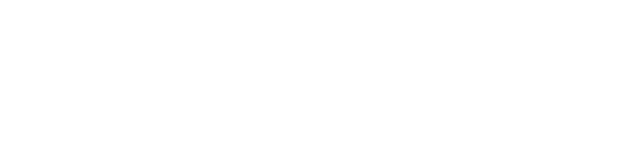
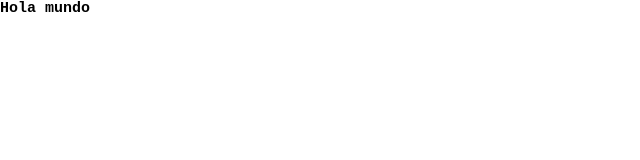
Before and after one commit to samjeronimo/todo_list, a plain HTML site: page pages/dashboard.html in a window 1280 px wide. Shown: the full height of the page, 0-640 px from the left. Drawn offline with Linux system fonts and the light colour scheme.

Commit message:
Se agrega la seccion de dashboard

```diff
--- a/pages/dashboard.html
+++ b/pages/dashboard.html
@@ -10,7 +10,7 @@
 </head>
 <body>
 
-    <script src="../views/dashboard.js"></script>
+    <script src="../views/dashboardView.js" type="module"></script>
 
 </body>
 </html>
--- /dev/null
+++ b/views/dashboardView.js
@@ -0,0 +1,16 @@
+function dashboardView() {
+
+    let seccion = document.createElement('section');
+
+    let h1 = document.createElement('h1');
+    h1.textContent = "Hola mundo";
+    seccion.appendChild(h1);
+
+    return seccion;
+
+}
+
+
+export { dashboardView };
+
+document.body.appendChild(dashboardView());
```
Also changed, not shown: views/dashboard.js (deleted).
